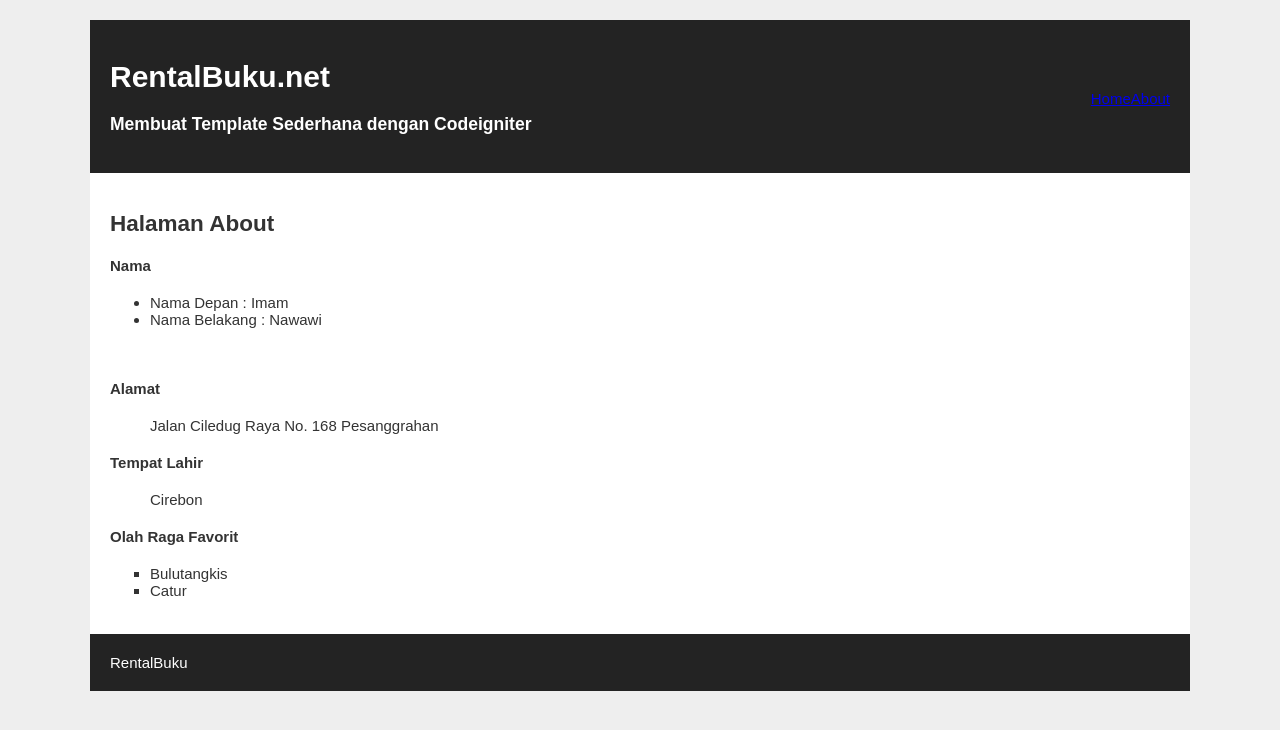
After one commit to safitriayu/WP2_AyuSafitri, a CodeIgniter app: page /WP2_AyuSafitri/index.php/web/about in a window 1280 px wide. The commit adds this page. Shown: the top 730 px of the page. Run offline with CodeIgniter, Linux system fonts and the light colour scheme.

Commit message:
menambahkan file

```diff
--- a/pustaka-booking/application/config/autoload.php
+++ b/pustaka-booking/application/config/autoload.php
@@ -89,7 +89,7 @@ $autoload['drivers'] = array();
 |
 |	$autoload['helper'] = array('url', 'file');
 */
-$autoload['helper'] = array('url', 'file');
+$autoload['helper'] = array('url');
 
 /*
 | -------------------------------------------------------------------
--- a/pustaka-booking/application/config/config.php
+++ b/pustaka-booking/application/config/config.php
@@ -23,7 +23,7 @@ defined('BASEPATH') OR exit('No direct script access allowed');
 | a PHP script and you can easily do that on your own.
 |
 */
-$config['base_url'] = '';
+$config['base_url'] = 'http://localhost/WP2_AyuSafitri/pustaka-booking/';
 
 /*
 |--------------------------------------------------------------------------
--- a/pustaka-booking/application/controllers/Web.php
+++ b/pustaka-booking/application/controllers/Web.php
@@ -13,4 +13,10 @@ class Web extends CI_Controller{
         $this->load->view('v_index',$data);
         $this->load->view('v_footer',$data);
     }
+    public function about(){
+        $data['judul'] = "Halaman About";
+        $this->load->view('v_header',$data);
+        $this->load->view('v_about',$data);
+        $this->load->view('v_footer',$data);
+    }
 }
--- /dev/null
+++ b/pustaka-booking/application/views/v_about.php
@@ -0,0 +1,23 @@
+<section>
+    <h1><?php echo $judul ?></h1>
+    <h4>Nama</h4>
+    <ul type="disc">
+        <li>Nama Depan : Imam</li>
+        <li>Nama Belakang : Nawawi</li>
+</ul>
+<br>
+<h4>Alamat</h4>
+<ul type="NONE">
+    <li> Jalan Ciledug Raya No. 168 Pesanggrahan</li>
+</ul>
+<h4>Tempat Lahir</h4>
+<ul type="none">
+    <li>Cirebon</li>
+</ul>
+
+<h4>Olah Raga Favorit</h4>
+<ul type="square">
+    <li>Bulutangkis</li>
+    <li>Catur</li>
+</ul>
+</section>
--- a/pustaka-booking/application/views/v_header.php
+++ b/pustaka-booking/application/views/v_header.php
@@ -1,5 +1,5 @@
 <!DOCTYPE html>
-<html lang="en">
+<html>
 <head>
     <meta charset="UTF-8">
     <title>Web Prog II | Merancang Template Sederhana dengan Codeigniter</title>
@@ -15,14 +15,9 @@
 </hgroup>
 <nav>
     <ul>
-        <li><a href="<?php echo
-        base_url().'index.php/web' ?>">Home</a></li>
-        <li><a href="<?php echo
-        base_url().'index.php/web/about' ?>">About</a></li>
-            </ul>
+        <li><a href="<?php echo base_url().'index.php/web' ?>">Home</a></li>
+        <li><a href="<?php echo base_url().'index.php/web/about' ?>">About</a></li>
+    </ul>
 </nav>
 <div class="clear"></div>
 </header>
-
-</body>
-</html>
```
